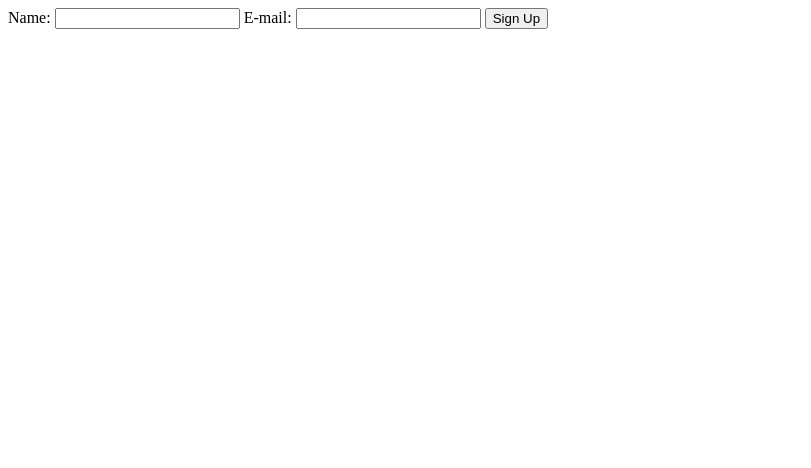
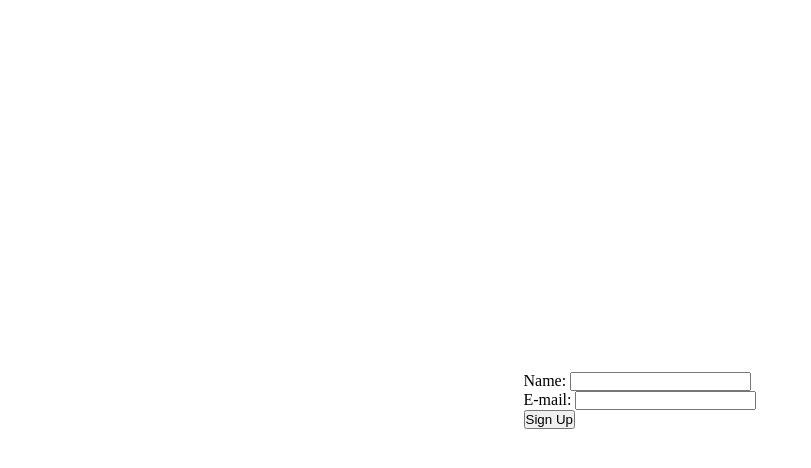
Before and after one commit to AndyCatlow/scrimba-weeklychallenge, a plain HTML site: page form/index.html in a window 1280 px wide. Shown: the whole page, without its empty margins (0-811 px from the left). Drawn offline with Linux system fonts and the light colour scheme.

Commit message:
add body styling

```diff
--- a/form/index.css
+++ b/form/index.css
@@ -0,0 +1,16 @@
+*,
+*::after,
+*::before {
+  margin: 0;
+  padding: 0;
+  box-sizing: border-box;
+}
+
+:root {
+}
+
+body {
+  display: grid;
+  place-items: center;
+  height: 100vh;
+}
--- a/form/index.html
+++ b/form/index.html
@@ -16,10 +16,14 @@
   <body>
     <section class="form__container">
       <form action="#" class="form">
-        <label for="name">Name:</label>
-        <input type="text" id="name" />
-        <label for="email">E-mail:</label>
-        <input type="email" id="email" />
+        <div class="form__group">
+          <label for="name">Name:</label>
+          <input type="text" name="name" id="name" />
+        </div>
+        <div class="form__group">
+          <label for="email">E-mail:</label>
+          <input type="email" id="email" name="email" />
+        </div>
         <button type="submit">Sign Up</button>
       </form>
     </section>
```
